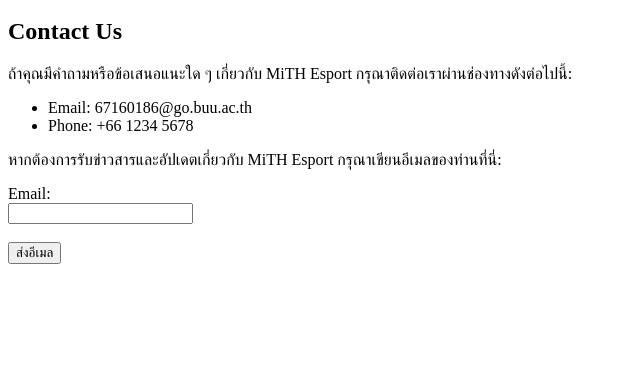
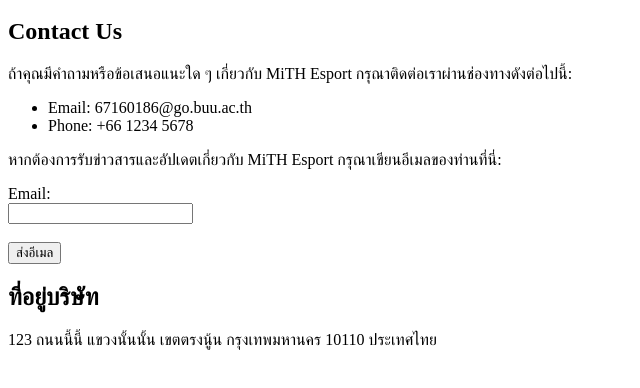
Before and after one commit to Nenegoodkids/-my-business-web, a plain HTML site: page contact.html in a window 1280 px wide. Shown: the part 292-680 px from the top of the page, without its empty margins (0-640 px from the left). Drawn offline with Linux system fonts and the light colour scheme.

Commit message:
Location of company

```diff
--- a/contact.html
+++ b/contact.html
@@ -41,6 +41,10 @@
             <label for="email">Email:</label><br />
             <input type="email" id="email" name="email" required /><br /><br />
             <input type="submit" value="ส่งอีเมล" />
+        </form>
+        <h2><b>ที่อยู่บริษัท</b></h2>
+        <p>123 ถนนนี้นี้ แขวงนั้นนั้น เขตตรงนู้น กรุงเทพมหานคร 10110 ประเทศไทย</p>
+
     </main>
   </body>
 </html>
```
